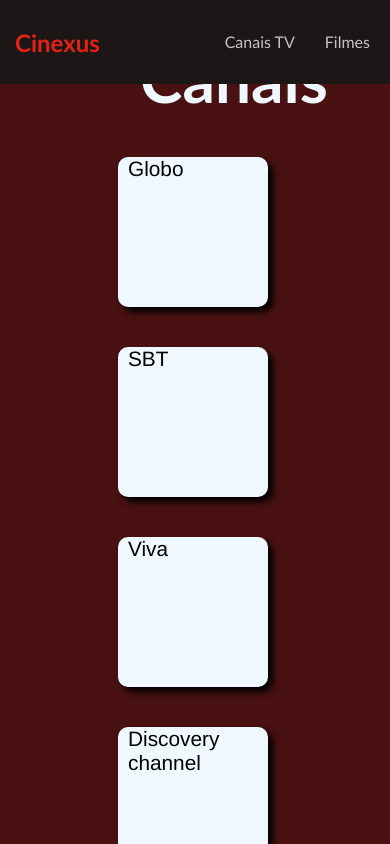
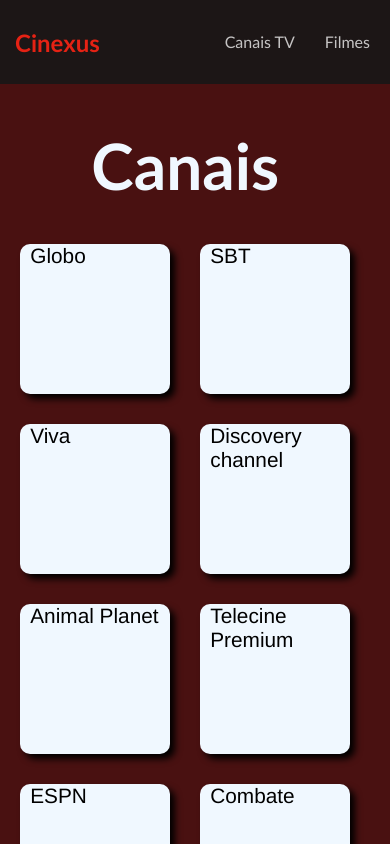
Before and after one commit to AlexMoreni/Cinexus, a React (Vite) app: page /channels in a window 390 px wide. Built offline with nearby package versions, Linux system fonts and the light colour scheme.

Commit message:
Creating responsiveness on the channels page

```diff
--- a/src/pages/Channel.module.css
+++ b/src/pages/Channel.module.css
@@ -25,3 +25,17 @@
 .container_list_channels a {
   text-decoration: none;
 }
+
+@media screen and (max-width: 768px) {
+  .container_channels {
+    width: 95%;
+    padding: 0;
+    margin: 0;
+    margin-top: 15vh;
+  }
+
+  .container_list_channels {
+    gap: 30px;
+    justify-content: center;
+  }
+}
```
